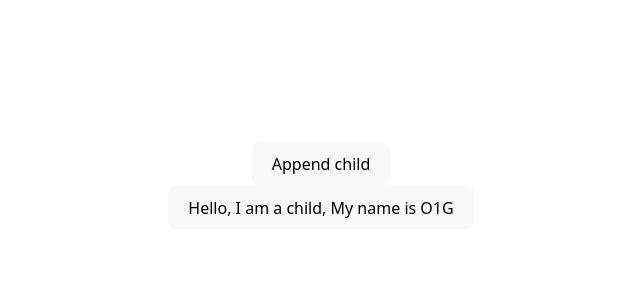
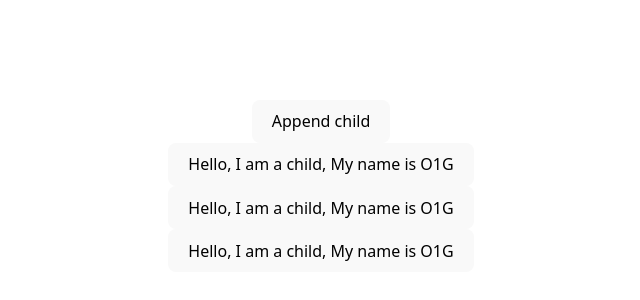
Before and after one commit to benkolon152/children, a React (Vite) app in the folder react-app/: page / in a window 1280 px wide. Shown: the part 214-514 px from the top of the page, without its empty margins (319-959 px from the left). Built offline with nearby package versions, Linux system fonts and the light colour scheme.

Commit message:
Generate children

```diff
--- a/react-app/src/App.jsx
+++ b/react-app/src/App.jsx
@@ -18,7 +18,12 @@ export default class App extends React.Component{
         <p>
           <button id='btnAppendChild' onClick={()=>this.handleAppendChildClick("btnAppendChild")}>Append child</button>
           <Parent>
-            <Chield/>
+            {Array.from(
+              {length: this.state.cntChildren},
+              (elem, idx) => (
+                <Chield/>
+              )
+              )}
           </Parent>
         </p>
       </div>
```
